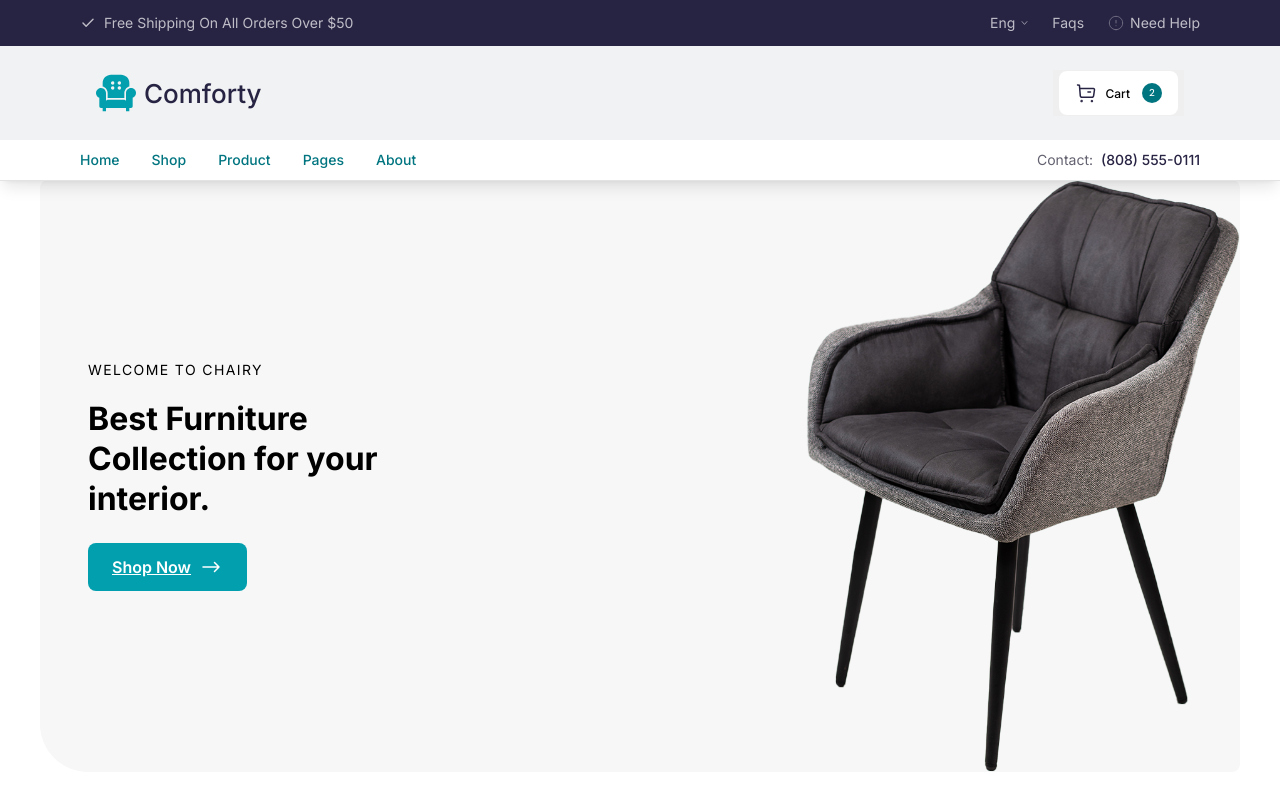
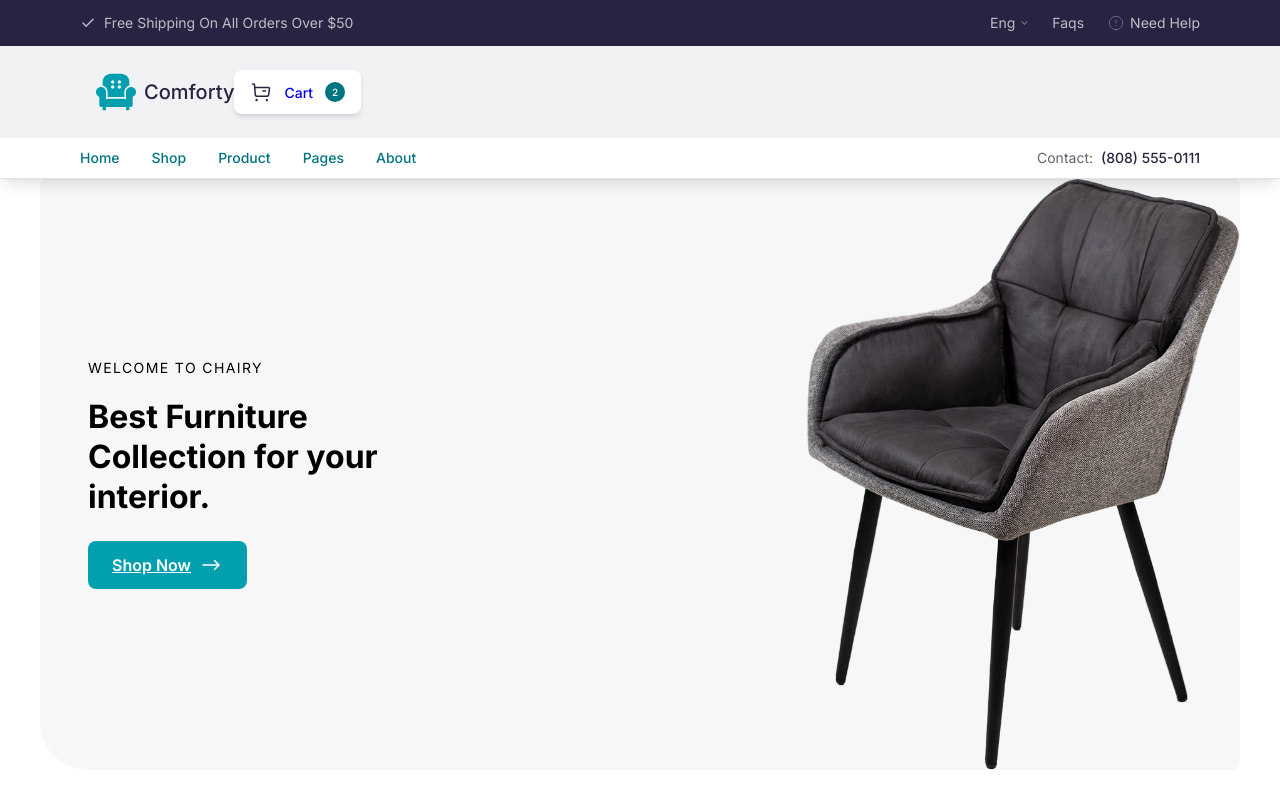
Before and after one commit to raza-ahmed-khan360/figma-hackathon-temp-08, a Next.js app: page / in a window 1280 px wide. Shown: the top 800 px of the page. Built offline with nearby package versions, Linux system fonts and the light colour scheme.

Commit message:
Header.tsx

```diff
--- a/app/components/Header.tsx
+++ b/app/components/Header.tsx
@@ -1,50 +1,67 @@
 import type { NextPage } from "next";
 import Image from "next/image";
 import Link from "next/link";
+import { FiMenu } from "react-icons/fi";
 
-const Header: NextPage = () => {
+const Header: NextPage<{ onToggleMenu: () => void }> = ({ onToggleMenu }) => {
   return (
-    <div className="w-full bg-gray-scales-off-white flex flex-col lg:flex-row items-center justify-between py-3 px-4 lg:px-20 box-border text-left text-[20px] lg:text-[26px] text-gray-scales-black font-inter">
-      {/* Logo Section */}
-      <Link href={"/"} className="flex no-underline flex-row items-center justify-start gap-2 mb-3 lg:mb-0">
-        <Image
-          className="w-8 lg:w-10 relative h-8 lg:h-10 overflow-hidden shrink-0"
-          width={40}
-          height={40}
-          alt=""
-          src="/Header/logo.svg"
-        />
-        <div className="relative text-gray-scales-black font-inter leading-[120%] font-medium">
-          Comforty
+    <header className="w-auto font-inter flex justify-between items-center bg-gray-scales-off-white py-3 px-4 lg:px-20">
+      <div className="container mx-auto flex items-center justify-between lg:justify-between px-0">
+        {/* Logo and Toggle Menu */}
+        <div className="flex items-center gap-4">
+          {/* Logo Section */}
+          <Link
+            href="/"
+            className="flex items-center no-underline gap-2"
+          >
+            <Image
+              className="w-8 lg:w-10 h-8 lg:h-10"
+              width={40}
+              height={40}
+              alt="Comforty Logo"
+              src="/Header/logo.svg"
+            />
+            <span className="text-lg lg:text-xl text-gray-scales-black font-medium">
+              Comforty
+            </span>
+          </Link>
+
+          {/* Mobile Menu Toggle */}
+          <button
+            className="lg:hidden flex items-center justify-center w-8 h-8 text-2xl text-gray-scales-black"
+            onClick={onToggleMenu}
+            aria-label="Toggle Menu"
+          >
+            <FiMenu />
+          </button>
         </div>
-      </Link>
 
-      {/* Cart Section */}
-      <Link href={"/cart"} className="no-underline">
-        <button className="flex flex-row font-inter cursor-pointer items-center justify-center text-center text-[10px] lg:text-[12px]">
-          <div className="rounded-lg bg-gray-scales-white flex flex-row items-center justify-center py-2 lg:py-[11px] px-3 lg:px-4 gap-2 lg:gap-3">
-            <div className="flex flex-row items-center justify-start gap-2">
-              <Image
-                className="w-5 lg:w-[22px] relative h-5 lg:h-[22px] overflow-hidden shrink-0"
-                width={22}
-                height={22}
-                alt=""
-                src="/Header/buy.svg"
-              />
-              <div className="relative leading-[110%] capitalize font-medium">
-                Cart
-              </div>
-            </div>
-            <div className="w-4 lg:w-5 relative h-4 lg:h-5 text-[8px] lg:text-[10px] text-gray-scales-white font-dm-sans">
-              <div className="absolute top-[0px] left-[0px] rounded-full bg-accents-dark-accents w-full h-full" />
-              <div className="absolute top-[2px] lg:top-[5px] left-[5px] lg:left-[7px] leading-[100%] capitalize font-medium">
+        {/* Cart Section */}
+        <Link
+          href="/cart"
+          className="flex items-center gap-2 no-underline"
+        >
+          <div className="relative flex items-center rounded-lg bg-gray-scales-white py-2 px-3 lg:py-[11px] lg:px-4 gap-2 lg:gap-3 shadow-md hover:scale-105 transition-transform">
+            <Image
+              className="w-5 lg:w-[22px] h-5 lg:h-[22px]"
+              width={22}
+              height={22}
+              alt="Cart"
+              src="/Header/buy.svg"
+            />
+            <span className="text-xs lg:text-sm font-medium capitalize">
+              Cart
+            </span>
+            <div className="relative w-4 lg:w-5 h-4 lg:h-5">
+              <div className="absolute inset-0 rounded-full bg-accents-dark-accents" />
+              <span className="absolute inset-0 flex items-center justify-center text-[8px] lg:text-[10px] text-gray-scales-white font-medium">
                 2
-              </div>
+              </span>
             </div>
           </div>
-        </button>
-      </Link>
-    </div>
+        </Link>
+      </div>
+    </header>
   );
 };
 
```
